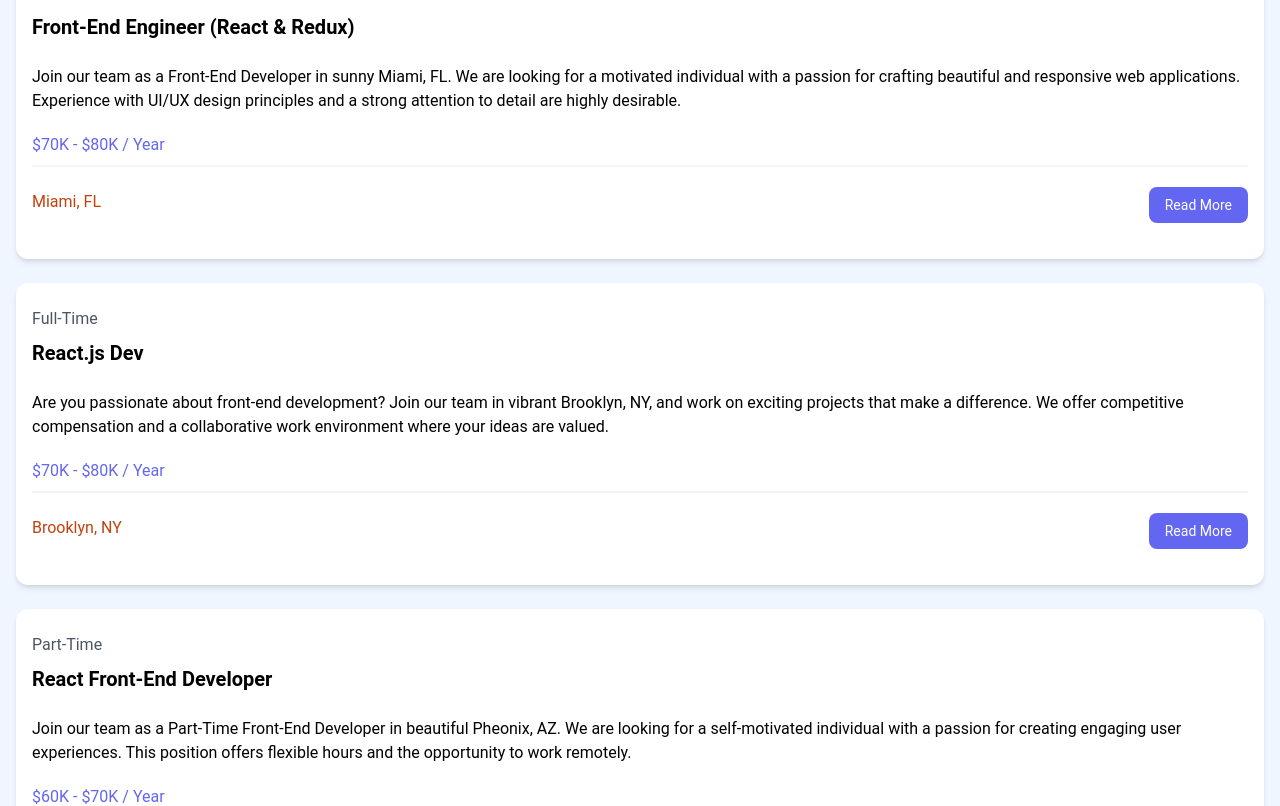
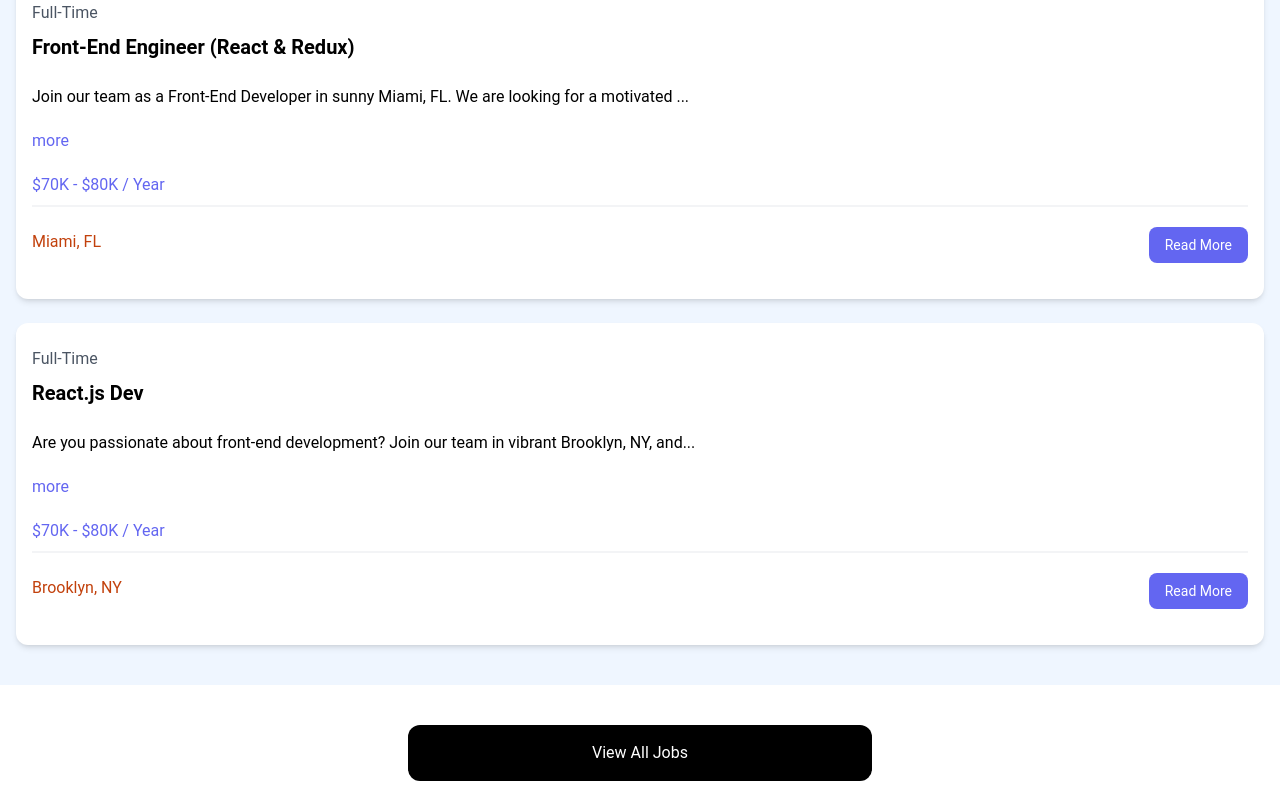
Before and after one commit to Hredoyyy/Job-Search, a React (Vite) app: page / in a window 1280 px wide. Shown: the part 1262-2068 px from the top of the page. Built offline with nearby package versions, Linux system fonts and the light colour scheme.

Commit message:
new button to add feature of show more or less of the job description.

```diff
--- a/src/App.jsx
+++ b/src/App.jsx
@@ -3,6 +3,7 @@
 import Hero from './Components/hero'
 import HomeCards from './Components/HomeCards'
 import { JobListings } from './Components/JobListings'
+import  ViewAll  from "./Components/ViewAll";
 
 const App = () => {
   return (<>
@@ -17,14 +18,8 @@
   {/* <!-- Browse Jobs --> */}
   <JobListings />
 
-
-  <section className="m-auto max-w-lg my-10 px-6">
-    <a
-      href="jobs.html"
-      className="block bg-black text-white text-center py-4 px-6 rounded-xl hover:bg-gray-700"
-      >View All Jobs</a
-    >
-  </section></>
+  <ViewAll/>
+  </>
 
   )
 }
--- a/src/Components/JobListing.jsx
+++ b/src/Components/JobListing.jsx
@@ -1,6 +1,18 @@
+
 import React from 'react'
 
+import { useState } from 'react'
+
+
 const JobListing = ({job}) => {
+
+  const [ShowFull,setShowFull] = useState(false)
+
+  let description = job.description;
+
+  if (!ShowFull){
+    description = description.substring(0,90) + "...";
+  }
   return (
     <div  className="bg-white rounded-xl shadow-md relative">
             <div className="p-4">
@@ -10,8 +22,9 @@
               </div>
 
               <div className="mb-5">
-               {job.description}
+               {description}
               </div>
+              <button onClick={()=>setShowFull((prevState)=>!prevState)} className="text-indigo-500 mb-5 hover:text-indigo-600">{ShowFull ? "less":"more"}</button>
 
               <h3 className="text-indigo-500 mb-2">{job.salary} / Year</h3>
 
--- a/src/Components/JobListings.jsx
+++ b/src/Components/JobListings.jsx
@@ -1,6 +1,9 @@
 import React from 'react'
 import jobs from '../Jobs.json'
 import JobListing from './JobListing'
+
+
+const recent_jobs = jobs.slice(0,3)
 
 export const JobListings = () => {
   return (
@@ -10,7 +13,7 @@
         Browse Jobs
       </h2>
       <div className="grid grid-cols-1 md:grid-cols-3 gap-6">
-        {jobs.map((job) => (
+        {recent_jobs.map((job) => (
         <JobListing key={job.id} job={job} />
         ))}
       </div>
--- /dev/null
+++ b/src/Components/ViewAll.jsx
@@ -0,0 +1,16 @@
+import React from 'react'
+
+const ViewAll = () => {
+  return (
+    <section className="m-auto max-w-lg my-10 px-6">
+    <a
+      href="/jobs"
+      className="block bg-black text-white text-center py-4 px-6 rounded-xl hover:bg-gray-700"
+      >View All Jobs
+      </a>
+  </section>
+  )
+}
+
+
+export default ViewAll
```
